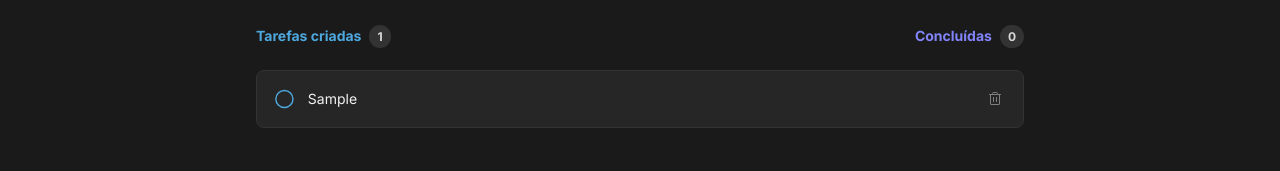
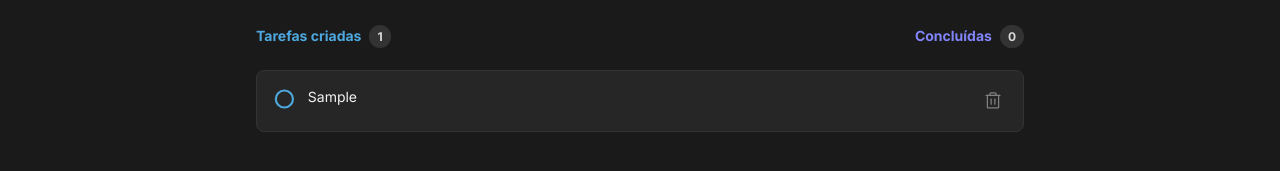
Before and after one commit to lfzaltron/Todo_React, a React (Vite) app: page / in a window 1280 px wide. Both pictures are taken after typing "Sample" into the empty fields and a click on the button "Criar". Shown: the part 265-436 px from the top of the page. Built offline with nearby package versions, Linux system fonts and the light colour scheme.

Commit message:
layout details

```diff
--- a/src/components/TodoItem.tsx
+++ b/src/components/TodoItem.tsx
@@ -23,8 +23,8 @@ export function TodoItem({
   }
 
   return (
-    <div className="flex flex-1 items-center border-[1px] rounded-lg border-gray-400 bg-gray-500 p-4">
-      <label className="flex flex-1 items-center gap-3 cursor-pointer">
+    <div className="flex flex-1 border-[1px] rounded-lg border-gray-400 bg-gray-500 p-4 gap-2">
+      <label className="flex flex-1 gap-3 cursor-pointer group">
         <input
           type="checkbox"
           onChange={handleCheckTodo}
@@ -34,12 +34,16 @@ export function TodoItem({
         />
         {isChecked ? (
           <CheckCircle
-            className="bg-gray-100 rounded-full text-purple-700"
-            weight="fill"
+            className="rounded-full text-purple-700 group-hover:text-purple-500 transition-colors"
+            weight="bold"
             size={24}
           />
         ) : (
-          <Circle className="text-blue-500" size={24} />
+          <Circle
+            className="text-blue-500 group-hover:text-blue-700 transition-colors"
+            weight="bold"
+            size={24}
+          />
         )}
         <span
           className={`w-full text-sm ${
@@ -51,8 +55,8 @@ export function TodoItem({
       </label>
       <Trash
         onClick={onDelete}
-        size={24}
-        className="text-gray-300 hover:bg-gray-400 hover:text-danger hover:rounded p-1 cursor-pointer"
+        size={28}
+        className="text-gray-300 hover:bg-gray-400 hover:text-danger hover:rounded p-1 cursor-pointer transition-colors"
       />
     </div>
   );
```
